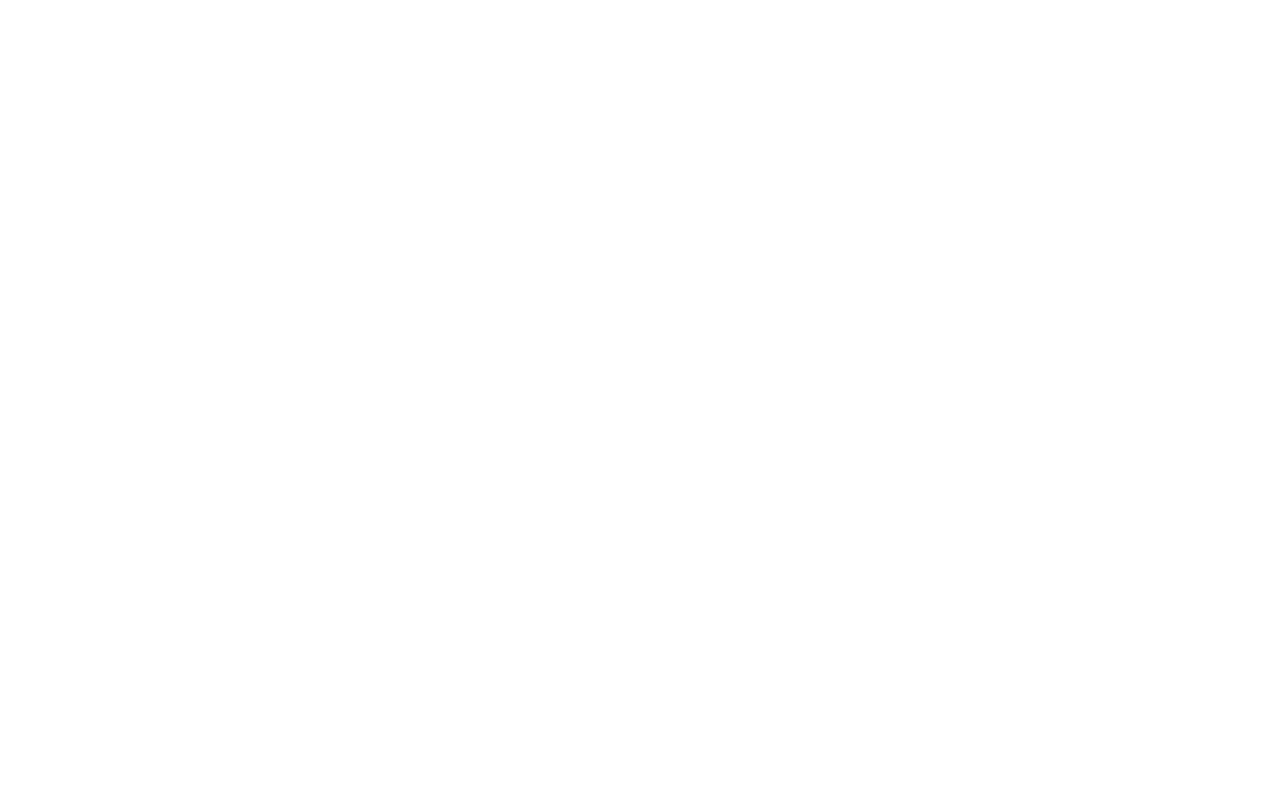
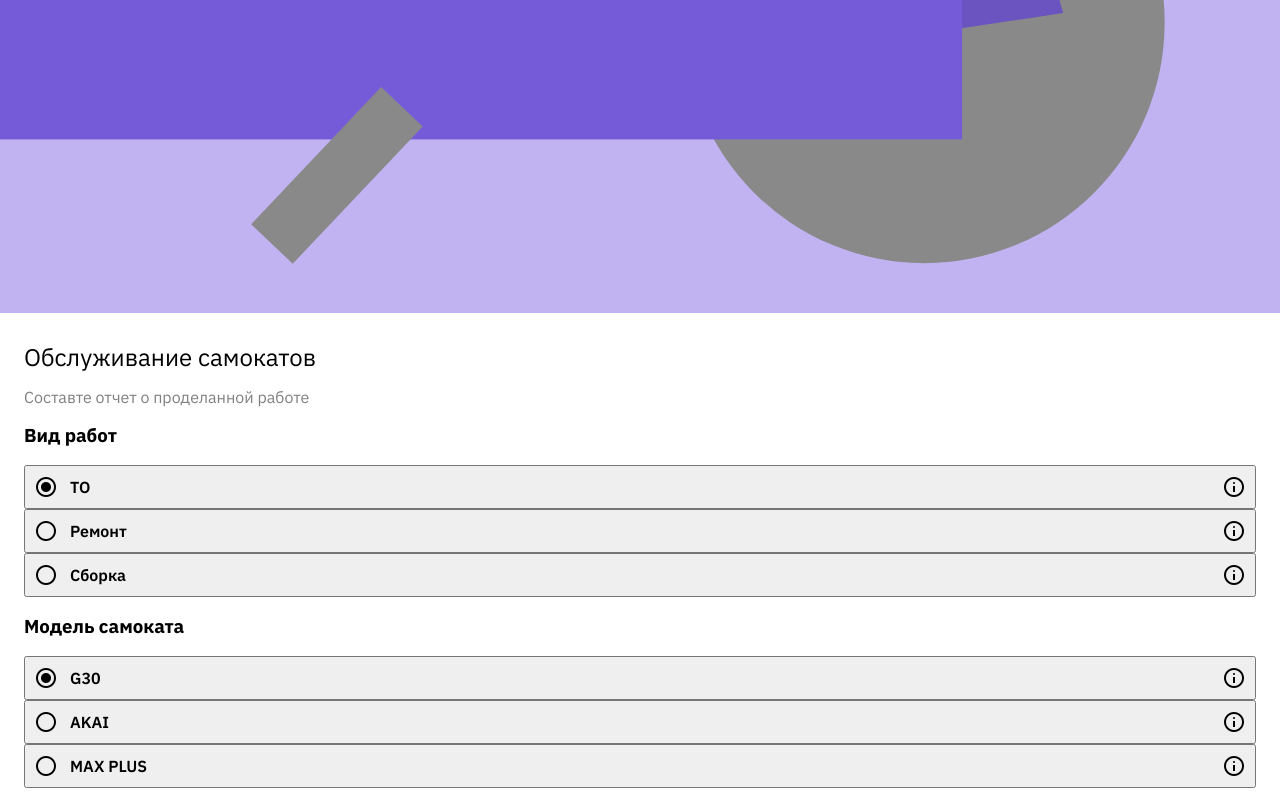
Before and after one commit to niktiin/utech-app, a Vue app: page /main in a window 1280 px wide. Shown: the part 967-1767 px from the top of the page. Before the commit the page ends 800 px from the top, so only its background shows below. Built offline with nearby package versions, Linux system fonts and the light colour scheme.

Commit message:
fix: radioButtonWrapper
add new functional for mainView, no mixin

```diff
--- a/src/views/MainView.vue
+++ b/src/views/MainView.vue
@@ -1,17 +1,84 @@
 <template>
   <div class="MainView">
-    <h1>This is an MainView page</h1>
-    <Navigation-component />
+    <image-component />
+    <div class="MainView__content">
+      <text-component
+        title="Обслуживание самокатов"
+        subtitle="Составте отчет о проделанной
+        работе"
+      />
+      <div class="form">
+        <h3 class="form__subtitle">Вид работ</h3>
+        <div class="form__radioButtonGroup">
+          <radio-button-component
+            v-for="(label, index) in getLablesForRadioButton('typeOfWork')"
+            :key="index"
+            :isSelect="getRadioButtonSelectIndexEqual(index, 'typeOfWork')"
+            @select="setRadioButtonSelectIndex(index, 'typeOfWork')"
+            :label="label"
+          />
+        </div>
+        <h3 class="form__subtitle">Модель самоката</h3>
+        <div class="form__radioButtonGroup">
+          <radio-button-component
+            v-for="(label, index) in getLablesForRadioButton('bikeModel')"
+            :key="index"
+            :isSelect="getRadioButtonSelectIndexEqual(index, 'bikeModel')"
+            @select="setRadioButtonSelectIndex(index, 'bikeModel')"
+            :label="label"
+          />
+        </div>
+      </div>
+    </div>
+    <navigation-component />
   </div>
 </template>
 
 <script>
 import NavigationComponent from "@/components/NavigationComponent.vue";
-
+import ImageComponent from "@/components/ImageComponent.vue";
+import TextComponent from "@/components/TextComponent.vue";
+import RadioButtonComponent from "@/components/RadioButtonComponent.vue";
 export default {
   name: "MainView",
   components: {
     NavigationComponent,
+    ImageComponent,
+    TextComponent,
+    RadioButtonComponent,
+  },
+  data: function () {
+    return {
+      radioButtonGroup: {
+        typeOfWork: {
+          selectIndex: 0,
+        },
+        bikeModel: {
+          selectIndex: 0,
+        },
+      },
+      bikeCounter: 0,
+    };
+  },
+  methods: {
+    getRadioButtonSelectIndexEqual(selfIndex, group) {
+      return this.radioButtonGroup[group].selectIndex == selfIndex;
+    },
+    setRadioButtonSelectIndex(selfIndex, group) {
+      this.radioButtonGroup[group].selectIndex = selfIndex;
+    },
+    getLablesForRadioButton(group) {
+      let obj = this.$store.state.formData.find((item) => item.name == group);
+      return obj.variants;
+    },
   },
 };
 </script>
+
+<style lang="scss">
+.MainView {
+  &__content {
+    padding: 12px 24px;
+  }
+}
+</style>
```
